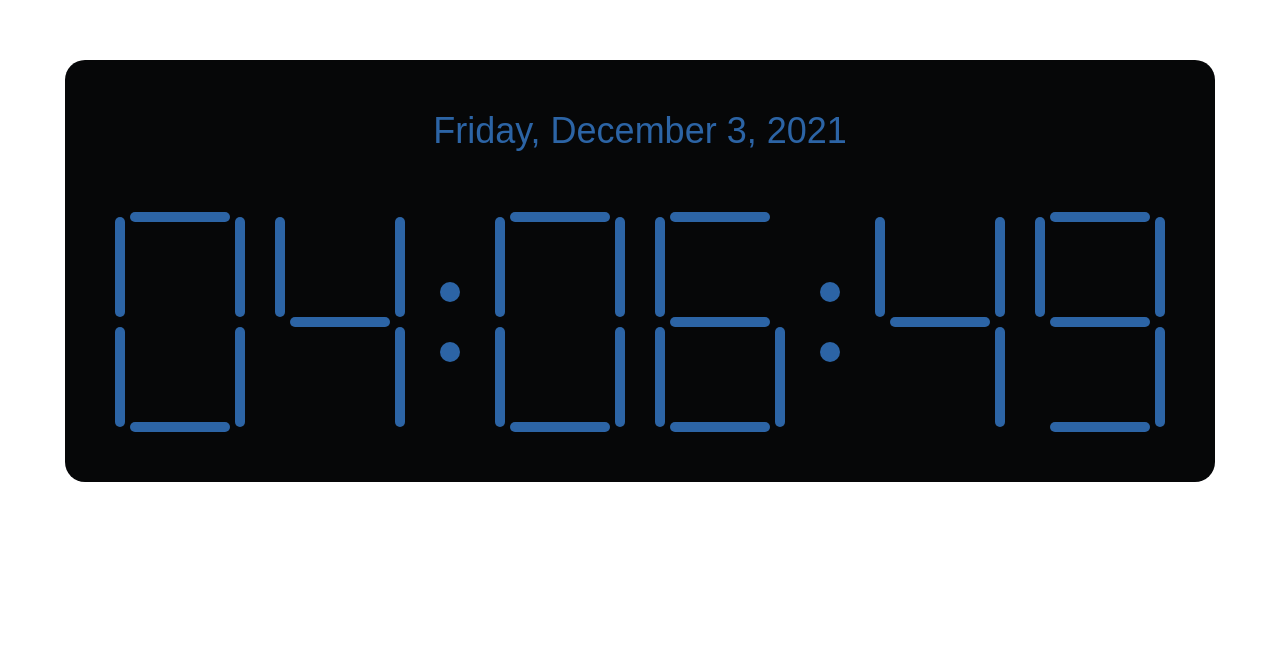
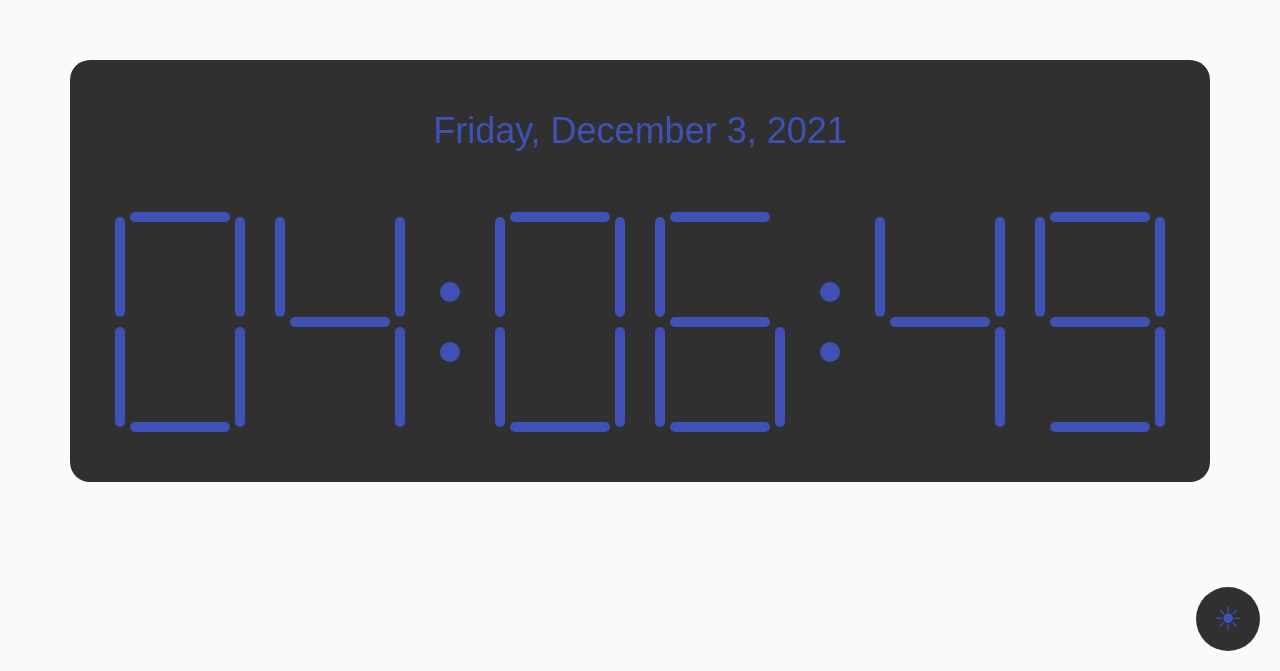
Before and after one commit to jenyashvartsman/vue-clock, a Vue app: page / in a window 1280 px wide. Shown: the part 129-800 px from the top of the page. Built offline with nearby package versions, Linux system fonts and the light colour scheme.

Commit message:
dark theme

```diff
--- a/src/App.vue
+++ b/src/App.vue
@@ -1,18 +1,25 @@
 <template>
   <clock></clock>
+  <button class="btn-theme" @click="toggleTheme">&#9728;</button>
 </template>
 
 <script>
 import Clock from "./components/Clock.vue";
 export default {
   components: { Clock },
+  methods: {
+    toggleTheme() {
+      document.getElementById("app").classList.toggle("dark");
+    },
+  },
 };
 </script>
 
 <style>
 :root {
-  --primary: rgb(44, 100, 165);
-  --background: #060708;
+  --primary: #3f51b5;
+  --background-app: #fafafa;
+  --background-clock: #303030;
 }
 
 body {
@@ -28,8 +35,32 @@ body {
 #app {
   font-family: sans-serif, Helvetica, Arial;
   color: var(--primary);
-  padding: 50px 35px;
-  border-radius: 20px;
-  background-color: var(--background);
+  height: 100%;
+  width: 100%;
+  background-color: var(--background-app);
+  display: flex;
+  align-items: center;
+  justify-content: center;
+}
+
+#app.dark {
+  --primary: #4b95e9;
+  --background-app: #303030;
+  --background-clock: #494949;
+}
+
+#app .btn-theme {
+  position: fixed;
+  bottom: 20px;
+  right: 20px;
+  border: none;
+  border-radius: 50%;
+  width: 64px;
+  height: 64px;
+  font-size: 32px;
+  line-height: 36px;
+  background-color: var(--background-clock);
+  color: var(--primary);
+  cursor: pointer;
 }
 </style>
--- a/src/components/Clock.vue
+++ b/src/components/Clock.vue
@@ -1,4 +1,5 @@
 <template>
+  <div class="clock-wrapper">
     <div class="date">{{ getDateStr }}</div>
     <div class="clock">
       <clock-digit :digit="getFirstDigit(now.getHours())"></clock-digit>
@@ -15,6 +16,7 @@
       </div>
       <clock-digit :digit="getFirstDigit(now.getSeconds())"></clock-digit>
       <clock-digit :digit="getSecondDigit(now.getSeconds())"></clock-digit>
+    </div>
   </div>
 </template>
 
@@ -55,6 +57,12 @@ export default {
 </script>
 
 <style>
+.clock-wrapper {
+  background-color: var(--background-clock);
+  padding: 50px 30px;
+  border-radius: 20px;
+}
+
 .date {
   text-align: center;
   margin-bottom: 60px;
```
Lines whose indentation alone changed are shown as unchanged.
